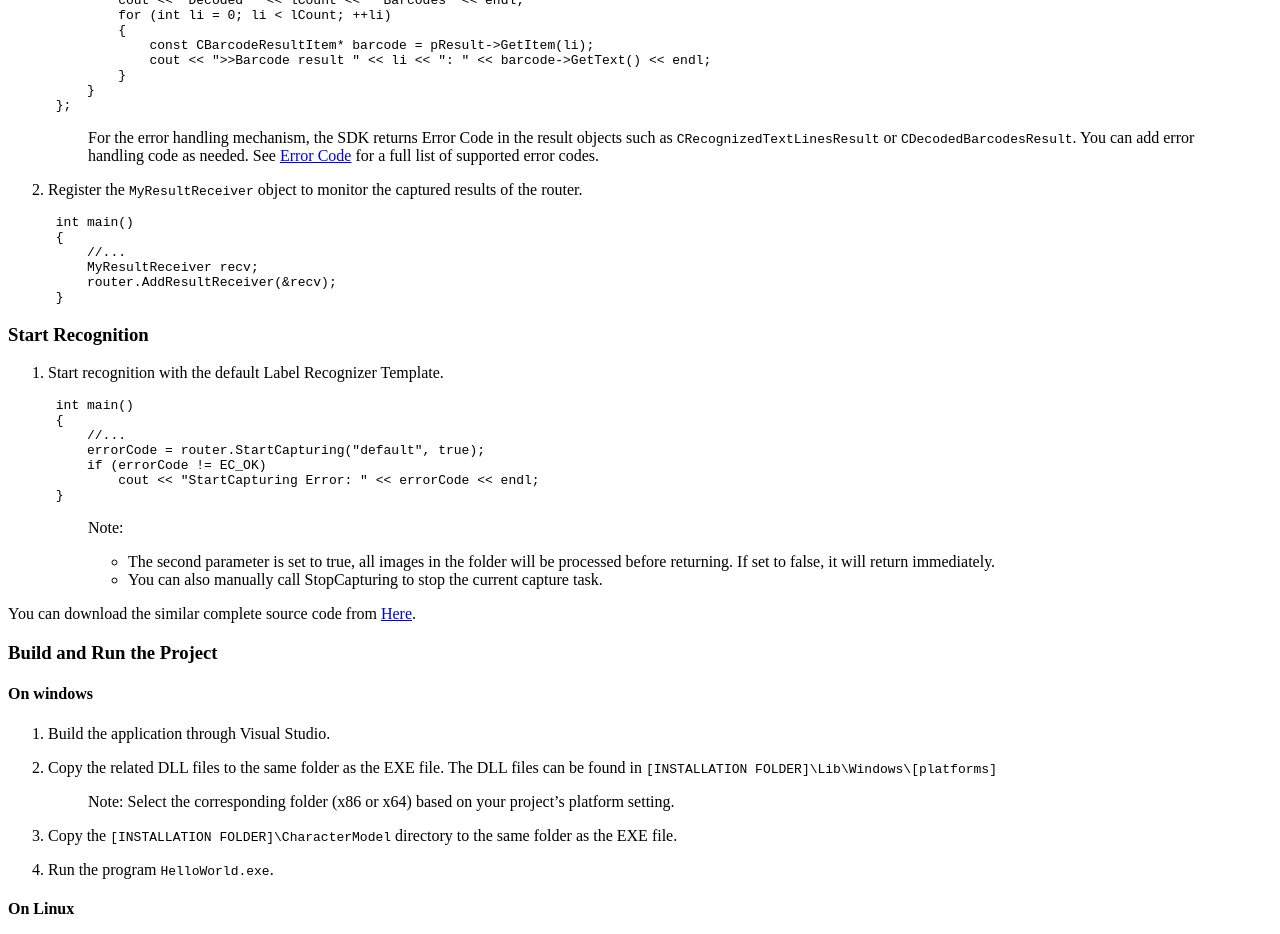
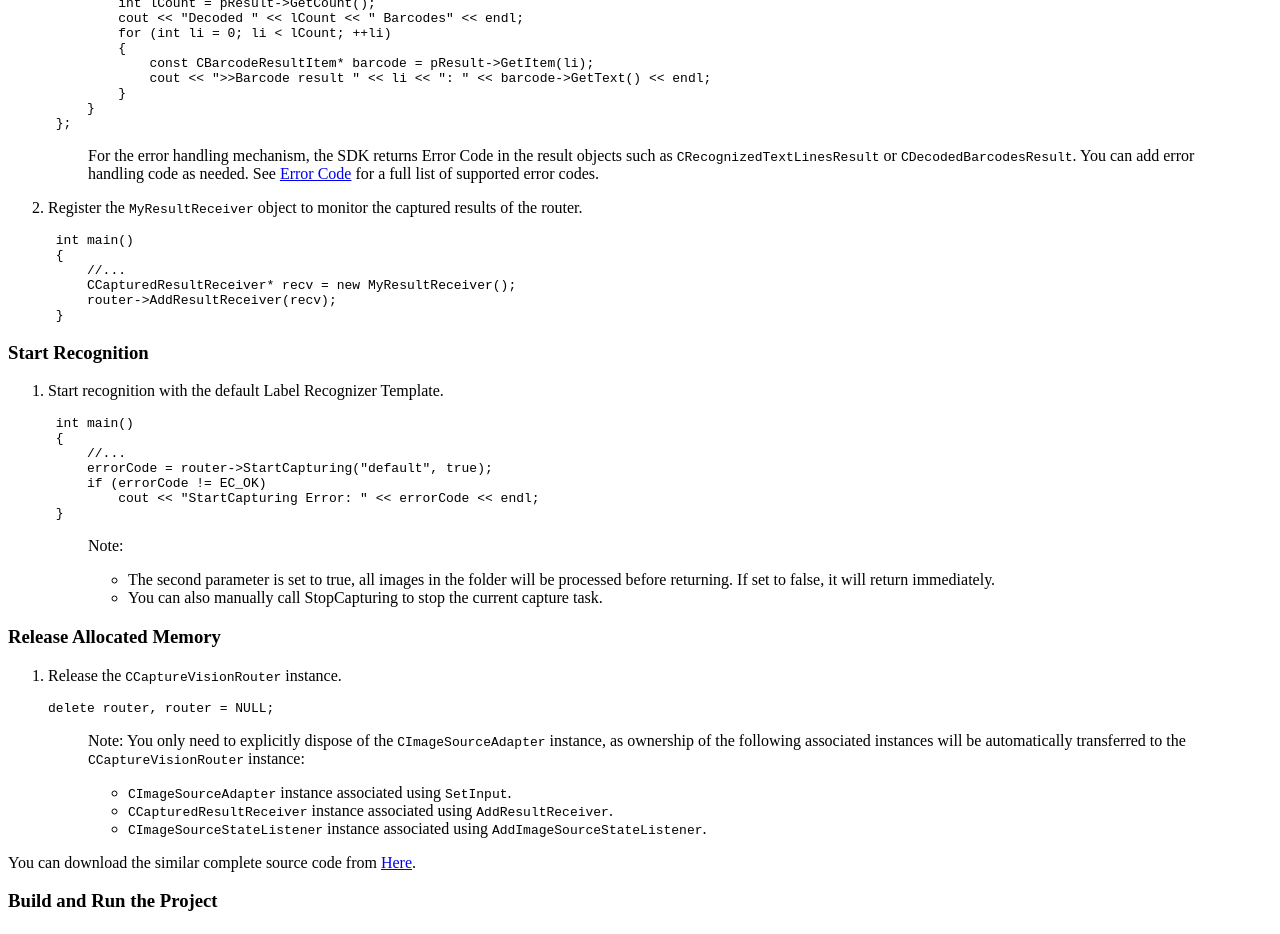
Before and after one commit to dynamsoft-docs/capture-vision-docs-server, a Jekyll site: the page built from programming/cplusplus/user-guide/index.md, in a window 1280 px wide and 1400 px high, scrolled down 4093 px. Shown: the top 934 px of the window. Built offline with Jekyll 4.4.1, drawn with Linux system fonts in a browser that asks for light colours; some of the changed text lies outside the part shown.

Commit message:
Update index.md

````diff
--- a/programming/cplusplus/user-guide/index.md
+++ b/programming/cplusplus/user-guide/index.md
@@ -22,6 +22,7 @@ needAutoGenerateSidebar: true
     - [Set Input Image Source](#set-input-image-source)
     - [Add Captured Result Receiver](#add-captured-result-receiver)
     - [Start Recognition](#start-recognition)
+    - [Release Allocated Memory](#release-allocated-memory)
     - [Build and Run the Project](#build-and-run-the-project)
       - [On windows](#on-windows)
       - [On Linux](#on-linux)
@@ -152,7 +153,7 @@ Let's start by creating a console application which demonstrates the minimum cod
 2. Create an instance of Dynamsoft Capture Vision Router
 
     ```cpp
-    CCaptureVisionRouter router;
+    CCaptureVisionRouter* router = new CCaptureVisionRouter();
     ```
 
 ### Set Input Image Source
@@ -163,11 +164,11 @@ Let's start by creating a console application which demonstrates the minimum cod
     int main()
     {
         //...
-        CDirectoryFetcher dirFetcher;
-        errorCode = dirFetcher.SetDirectory("[Your Image Path]");
+        CImageSourceAdapter *dirFetcher = new CDirectoryFetcher;
+        errorCode = dirFetcher->SetDirectory("[Your Image Path]");
         cout << "Set Image Source: " << errorCode << endl;
 
-        router.SetInput(&dirFetcher);
+        router->SetInput(dirFetcher);
     }
     ```
 
@@ -198,8 +199,8 @@ Let's start by creating a console application which demonstrates the minimum cod
     int main()
     {
         //...
-        MyImageSourceStateListener listener(&router);
-        router.AddImageSourceStateListener(&listener);
+        CImageSourceStateListener *listener = new MyImageSourceStateListener(router);
+        router->AddImageSourceStateListener(listener);
     }
     ```
 
@@ -248,8 +249,8 @@ Let's start by creating a console application which demonstrates the minimum cod
     int main()
     {
         //...
-        MyResultReceiver recv;
-        router.AddResultReceiver(&recv);
+        CCapturedResultReceiver* recv = new MyResultReceiver();
+        router->AddResultReceiver(recv);
     }
     ```
 
@@ -261,7 +262,7 @@ Let's start by creating a console application which demonstrates the minimum cod
     int main()
     {
         //...
-        errorCode = router.StartCapturing("default", true);
+        errorCode = router->StartCapturing("default", true);
         if (errorCode != EC_OK)
             cout << "StartCapturing Error: " << errorCode << endl;
     }
@@ -271,6 +272,20 @@ Let's start by creating a console application which demonstrates the minimum cod
     >
     >- The second parameter is set to true, all images in the folder will be processed before returning. If set to false, it will return immediately.
     >- You can also manually call StopCapturing to stop the current capture task.
+
+### Release Allocated Memory
+
+1. Release the `CCaptureVisionRouter` instance.
+
+   ```cpp
+   delete router, router = NULL;
+   ```
+
+   >Note:
+   >You only need to explicitly dispose of the `CImageSourceAdapter` instance, as ownership of the following associated instances will be automatically transferred to the `CCaptureVisionRouter` instance:
+   >- `CImageSourceAdapter` instance associated using `SetInput`.
+   >- `CCapturedResultReceiver` instance associated using `AddResultReceiver`.
+   >- `CImageSourceStateListener` instance associated using `AddImageSourceStateListener`.
 
 You can download the similar complete source code from [Here](https://github.com/Dynamsoft/capture-vision-cpp-samples/tree/master/samples/C++/HelloWorld).
 
````
Also changed, not shown: other parts of programming/cplusplus/user-guide/index.md (+1 -1 lines).
